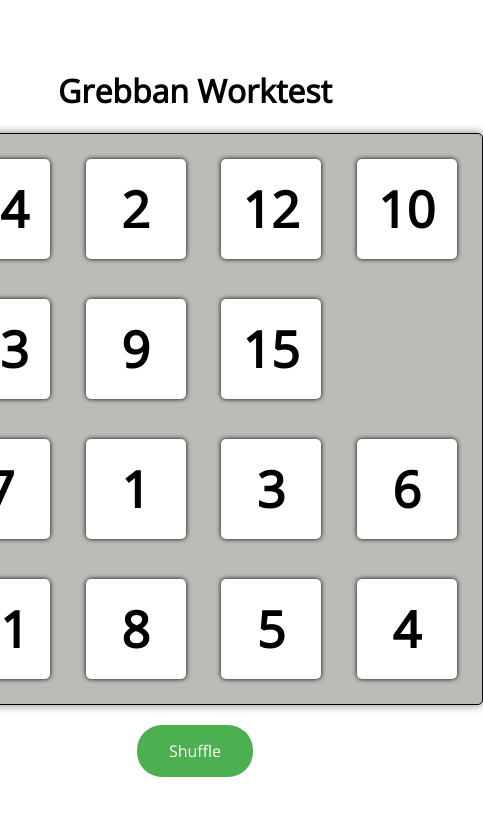
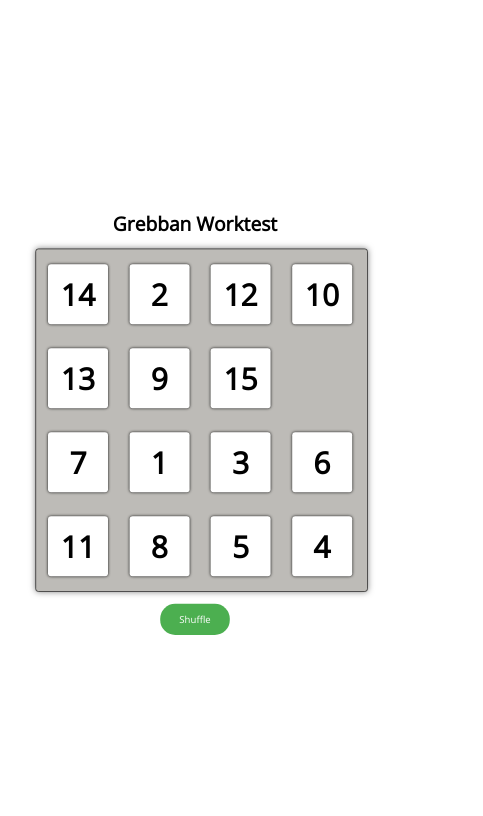
Before and after one commit to kobeisgood/grebban-worktest, a React (Create React App) app: page / in a window 390 px wide. Shown: the top 816 px of the page, 483 px wide, since content can reach past the window. Built offline with nearby package versions, Linux system fonts and the light colour scheme.

Commit message:
fixed responsiveness

```diff
--- a/src/components/Board.tsx
+++ b/src/components/Board.tsx
@@ -1,33 +1,34 @@
-import React from 'react';
-import Tile from './Tile';
-import { BoardProps } from '../types/BoardProps';
-import '../styles/board.css';
+import React from "react";
+import Tile from "./Tile";
+import { BoardProps } from "../types/BoardProps";
+import "../styles/board.css";
 
 const Board = ({ rows, cols, tiles, onTileClicked }: BoardProps) => {
   // create a string with a grid template for the specified number of rows and columns
   const gridTemplate = `repeat(${rows}, 1fr) / repeat(${cols}, 1fr)`;
 
   return (
-    <div className="board" style={{
-      display: 'grid',
-      gridTemplate: gridTemplate,
-      gridGap: '10px',
-      width: '100%',
-      height: '100%',
-      margin: '0 auto',
-      padding: '10px',
-      backgroundColor: '#bdbbb7',
-      border: '1px solid black',
-      borderRadius: '5px',
-      boxShadow: '0 0 10px 0 rgba(0, 0, 0, 0.5)'
-    }}>
+    <div
+      className="board"
+      style={{
+        display: "grid",
+        gridTemplate: gridTemplate,
+        gridGap: "10px",
+      }}
+    >
       {tiles.map((row, i) => {
         return row.map((tile, j) => {
-          return <Tile key={`${i}-${j}`} value={tile} onClick={() => onTileClicked(i, j)}/>;
-        })
+          return (
+            <Tile
+              key={`${i}-${j}`}
+              value={tile}
+              onClick={() => onTileClicked(i, j)}
+            />
+          );
+        });
       })}
     </div>
-  )
-}
+  );
+};
 
 export default Board;
--- a/src/styles/App.css
+++ b/src/styles/App.css
@@ -28,3 +28,17 @@ input, textarea, button {
   font-weight: bold;
   color: #000;
 }
+
+/* Media queries */
+
+@media (max-width: 768px) {
+  body {
+    scale: 0.8;
+  }
+}
+
+@media (max-width: 495px) {
+  body {
+    scale: 0.6;
+  }
+}
--- a/src/styles/board.css
+++ b/src/styles/board.css
@@ -1,12 +1,10 @@
 .board {
-    /*
-    display: flex;
-    flex-wrap: wrap;
-    width: 100%;
-    height: 100%;
-    background-color: #f5f5f5;
-    border: 1px solid #ccc;
-    border-radius: 5px;
-    padding: 10px;
-    justify-content: center;*/
+  background-color: #bdbbb7;
+  width: 100%;
+  height: 100%;
+  padding: 10px;
+  margin: 0 auto;
+  border: 1px solid #000;
+  border-radius: 5px;
+  box-shadow: 0 0 10px 0 rgba(0, 0, 0, 0.5);
 }
```
